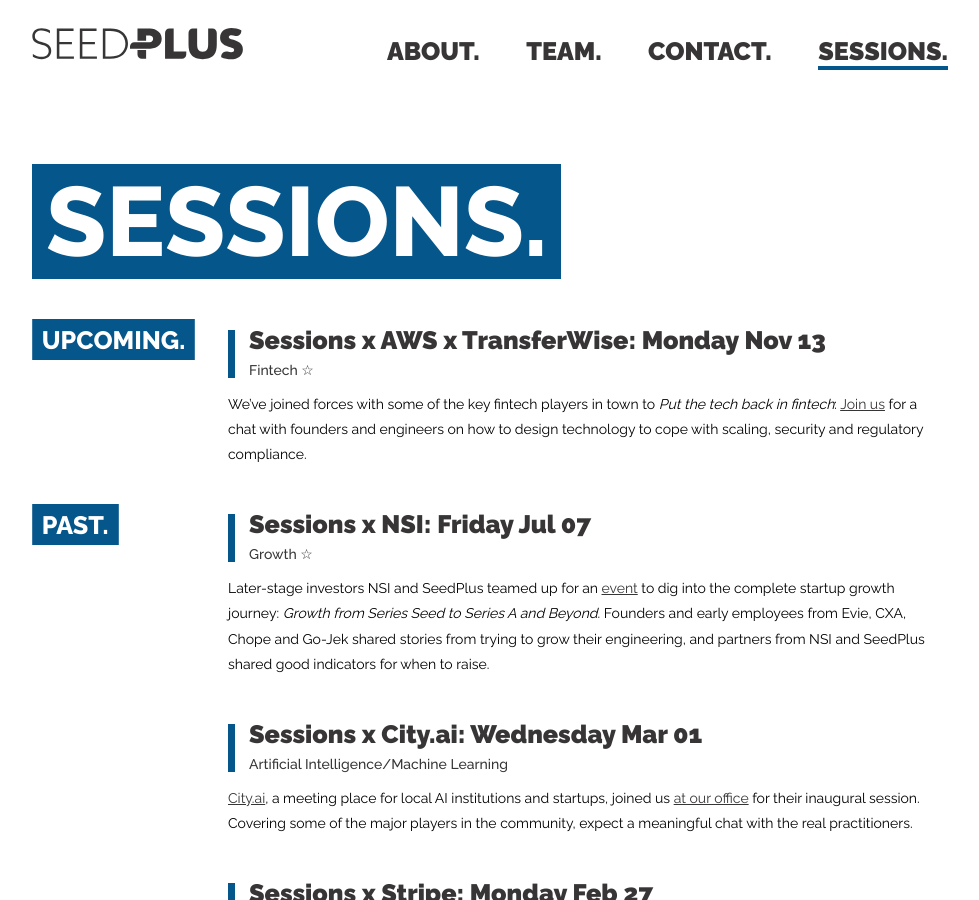
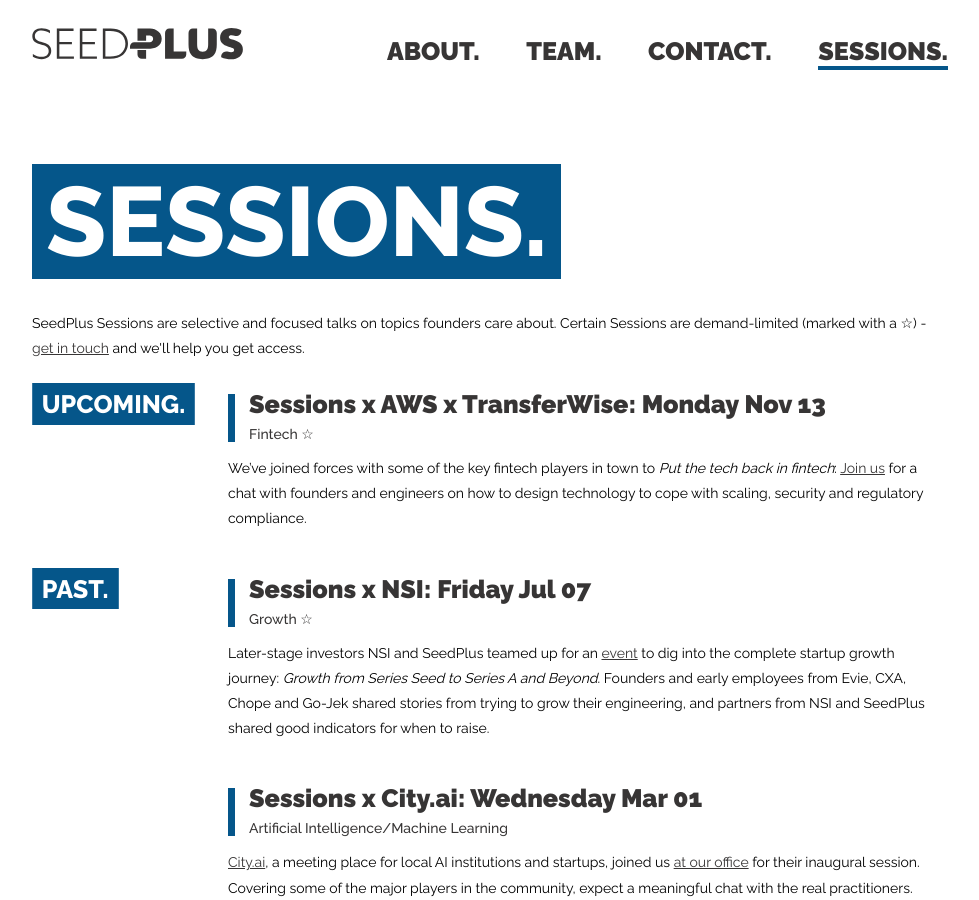
Before and after one commit to SeedPlus/seedplus.github.io, a Jekyll site: the page built from 04_sessions.html, in a window 1280 px wide and 900 px high. Shown: the whole window, without its empty margins (150-1129 px from the left). Built offline with Jekyll 4.4.1, drawn with Linux system fonts in a browser that asks for light colours.

Commit message:
Add blurb about exclusive events on Sessions page

```diff
--- a/04_sessions.html
+++ b/04_sessions.html
@@ -8,6 +8,8 @@
 <div class='page-header'>
   <h1>Sessions.</h1>
 </div>
+
+<p>SeedPlus Sessions are selective and focused talks on topics founders care about. Certain Sessions are demand-limited (marked with a &#x2606;&#xfe0e;) - <a href='mailto:hello@seedplus.com' class='outbound'>get in touch</a> and we'll help you get access.</p>
 
 {% assign sessions = site.sessions | sort: 'date' | reverse %}
 {% for session in sessions %}
```
